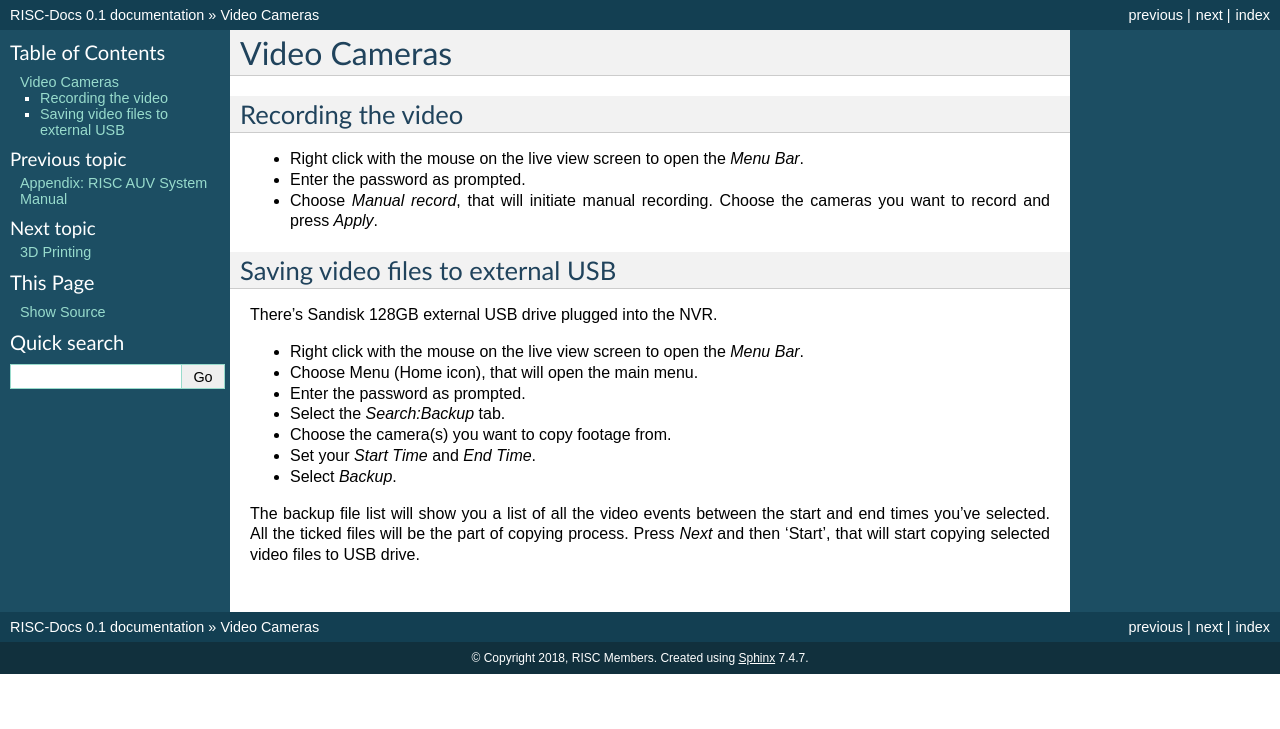
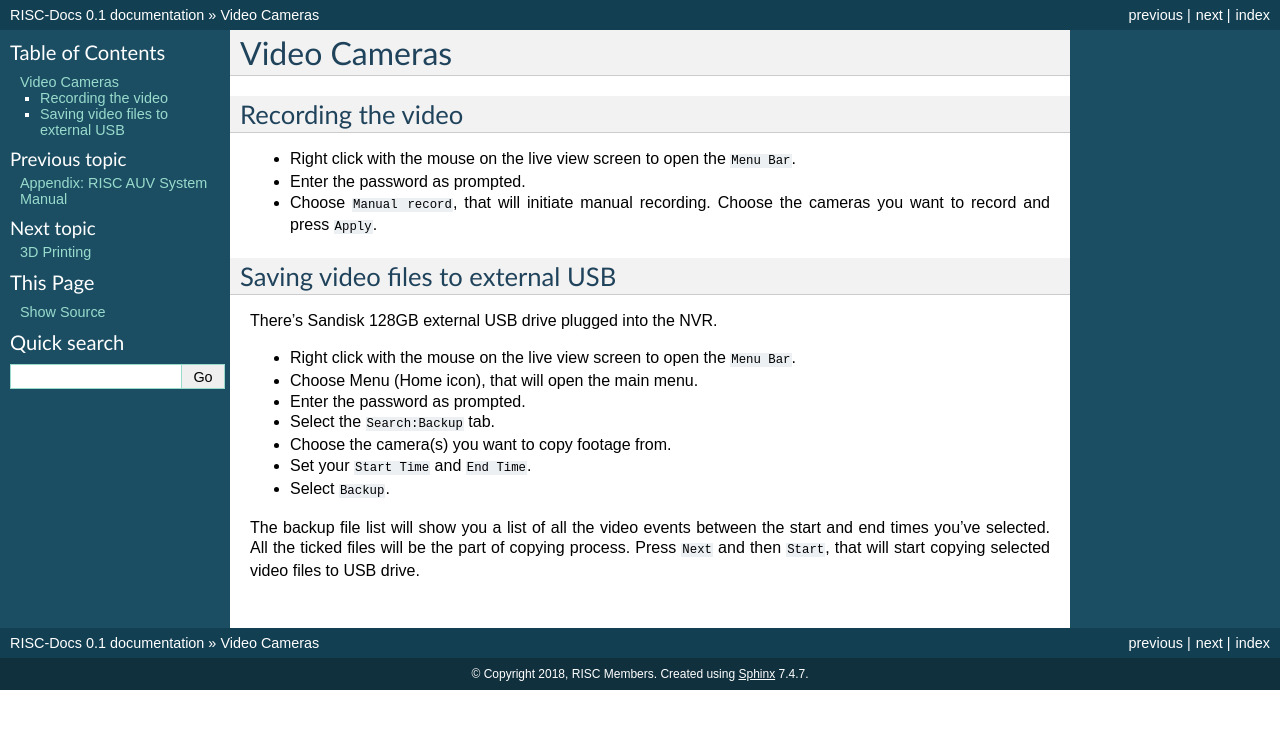
Before and after one commit to risckaust/risc-documentations, a Sphinx documentation site: the page built from docs/source/3-video-cameras.rst, in a window 1280 px wide. Shown: the top 729 px of the page. Built offline with Sphinx 7.4.7, drawn with Linux system fonts in a browser that asks for light colours; pages that are not in the unit, such as notebooks, are missing from menus.

Commit message:
Added Video Cameras page

```diff
--- a/docs/source/3-video-cameras.rst
+++ b/docs/source/3-video-cameras.rst
@@ -4,9 +4,9 @@ Video Cameras
 Recording the video
 -------
 
-- Right click with the mouse on the live view screen to open the `Menu Bar`.
+- Right click with the mouse on the live view screen to open the ``Menu Bar``.
 - Enter the password as prompted.
-- Choose `Manual record`, that will initiate manual recording. Choose the cameras you want to record and press `Apply`.
+- Choose ``Manual record``, that will initiate manual recording. Choose the cameras you want to record and press ``Apply``.
 
 
 Saving video files to external USB
@@ -14,12 +14,12 @@ Saving video files to external USB
 
 There's Sandisk 128GB external USB drive plugged into the NVR.
 
-- Right click with the mouse on the live view screen to open the `Menu Bar`.
+- Right click with the mouse on the live view screen to open the ``Menu Bar``.
 - Choose Menu (Home icon), that will open the main menu.
 - Enter the password as prompted.
-- Select the `Search:Backup` tab.
+- Select the ``Search:Backup`` tab.
 - Choose the camera(s) you want to copy footage from.
-- Set your `Start Time` and `End Time`.
-- Select `Backup`.
+- Set your ``Start Time`` and ``End Time``.
+- Select ``Backup``.
 
-The backup file list will show you a list of all the video events between the start and end times you've selected. All the ticked files will be the part of copying process. Press `Next` and then 'Start', that will start copying selected video files to USB drive.
+The backup file list will show you a list of all the video events between the start and end times you've selected. All the ticked files will be the part of copying process. Press ``Next`` and then ``Start``, that will start copying selected video files to USB drive.
```
